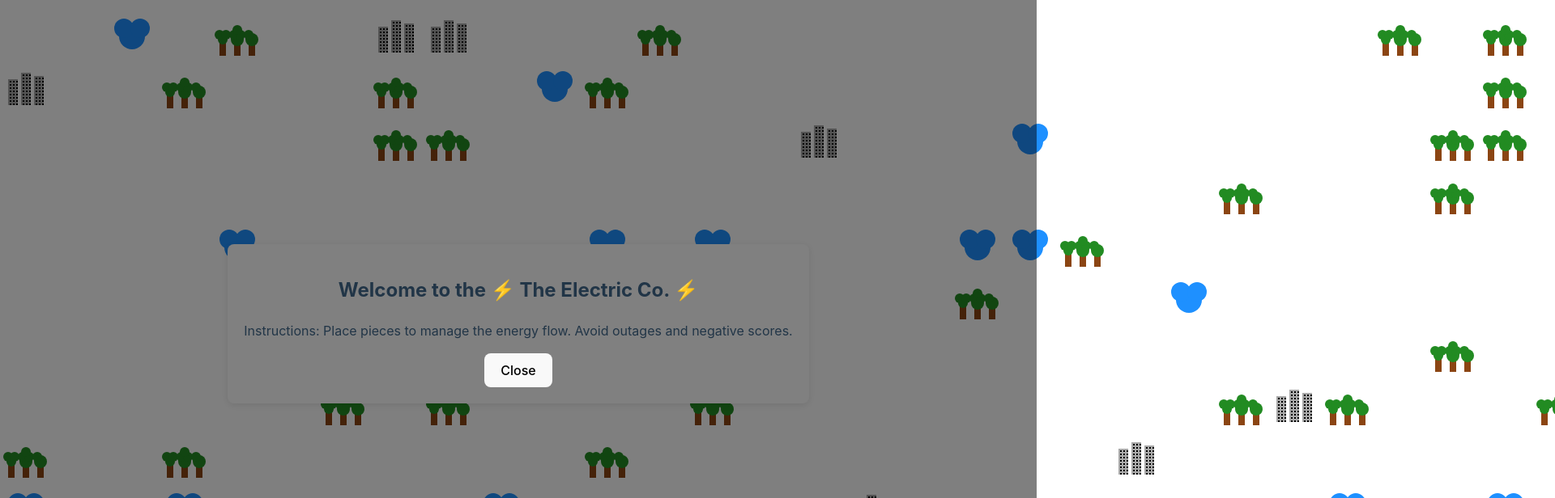
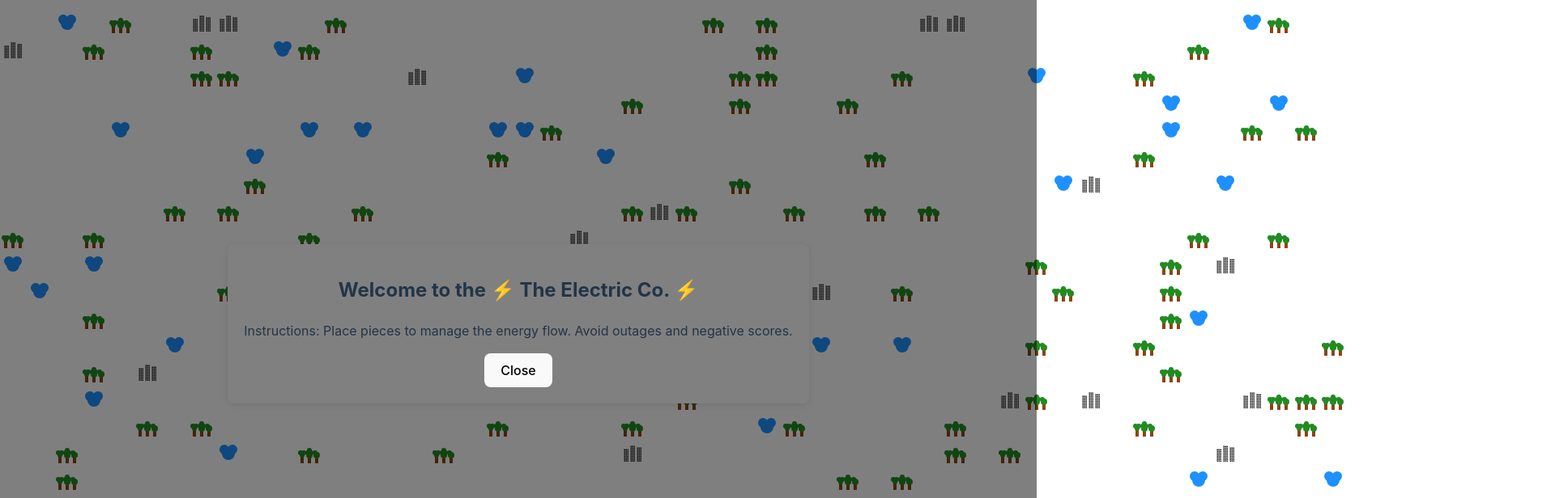
Before and after one commit to JeffBuda/electric-company, a React (Vite) app: page / in a window 1280 px wide. Shown: the top 616 px of the page at 81% size, 1920 px wide, since content can reach past the window. Built offline with nearby package versions, Linux system fonts and the light colour scheme.

Commit message:
change tile size

```diff
--- a/src/App.css
+++ b/src/App.css
@@ -37,7 +37,6 @@
 
 .game-title {
   font-size: 1rem; /* Same size as button text */
-  margin-bottom: 5px; /* Space between the title and buttons */
 }
 
 .score-outages {
@@ -53,6 +52,7 @@
   flex-direction: row; /* Row layout */
   justify-content: center; /* Center buttons horizontally */
   flex-wrap: wrap; /* Wrap buttons to the next line if needed */
+  gap: .4vw; /* Space between buttons */
 }
 
 .controls button.selected {
@@ -85,6 +85,10 @@
   align-items: center;
   justify-content: center;
   box-sizing: border-box; /* Include border in the element's total width and height */
+}
+.tile svg {
+  width: 32px;
+  height: 32px;
 }
 
 .tile.powered {
```
